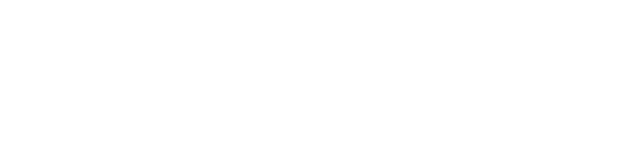
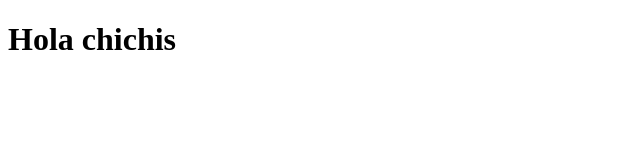
Before and after one commit to LauradelPilarBeltran/proyecto-coder, a plain HTML site: page index.html in a window 1280 px wide. Shown: the whole page, without its empty margins (0-640 px from the left). Drawn offline with Linux system fonts and the light colour scheme.

Commit message:
Le agregue CSS a mi proyecto

```diff
--- /dev/null
+++ b/css/style.css
@@ -0,0 +1,3 @@
+h1 {
+    color: red;
+}
--- a/index.html
+++ b/index.html
@@ -7,6 +7,6 @@
     <title>Document</title>
 </head>
 <body>
-
+    <h1>Hola chichis</h1>
 </body>
 </html>
```
